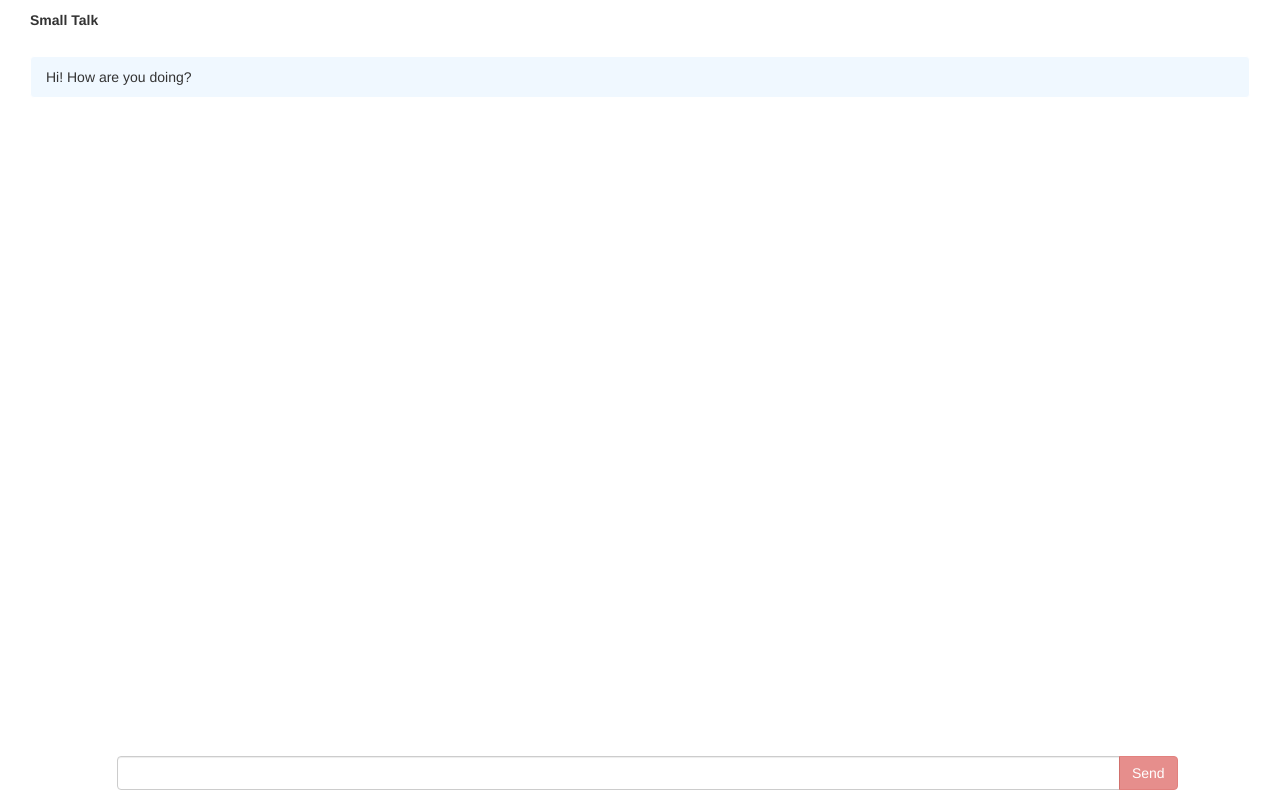
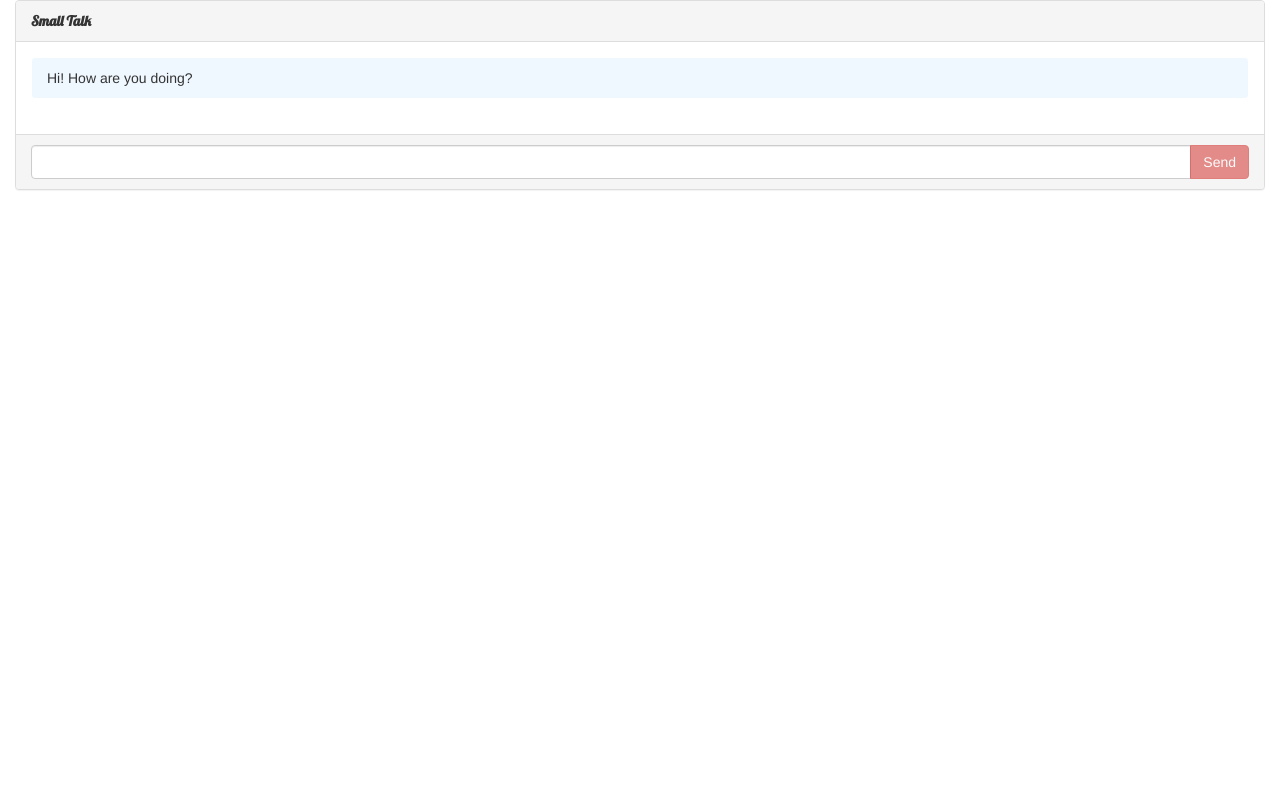
Before and after one commit to sun603/smalltalk, a Django app: page / in a window 1280 px wide. Run offline with Django 3.2, Linux system fonts and the light colour scheme; some libraries are stand-ins or nearby versions.

Commit message:
github things

```diff
--- a/app/static/styles.css
+++ b/app/static/styles.css
@@ -1,16 +1,27 @@
+html,body{
+    height: 100%;
+    /* overflow:hidden; */
+}
+
+.panel-heading {
+    font-family: Lobster, Monospace;
+}
 .panel-body {
     overflow-y: scroll;
     height: 85%;
 }
 
-#chat-bottom {
+/* #chat-bottom {
     position: fixed;
     bottom: 10px;
     padding-left : 8%;
     padding-right: 8%;
     background: white;
+} */
+
+.container-fluid{
+    height: 100%;
 }
-
 
 .list-group-item {
     margin-bottom: 15px;
--- a/app/templates/index.html
+++ b/app/templates/index.html
@@ -6,6 +6,7 @@
   <meta charset="utf-8">
   <meta name="viewport" content="width=device-width, initial-scale=1">
   <link rel="stylesheet" href="https://maxcdn.bootstrapcdn.com/bootstrap/3.3.7/css/bootstrap.min.css">
+  <link rel="stylesheet" type="text/css" href="//fonts.googleapis.com/css?family=Lobster" />
   <script src="https://ajax.googleapis.com/ajax/libs/jquery/1.12.4/jquery.min.js"></script>
   <script src="https://maxcdn.bootstrapcdn.com/bootstrap/3.3.7/js/bootstrap.min.js"></script>
 
@@ -17,7 +18,7 @@
 <body>
 
   <div class="container-fluid">
-    <div>
+    <div id="chat-body" class="panel panel-default">
         <div class="panel-heading"><strong>Small Talk</strong></div>
         <div id="msg-list-div" class="panel-body">
             <ul id="msg-list" class="list-group">
@@ -25,6 +26,7 @@
                 <!-- onroll -->
             </ul>
         </div>
+        <div  class="panel-footer">
         <form id="chat-form" method="post" action="/post/">
         <div id="chat-bottom" class="input-group">
             <input type="text" id="chat-msg" name="chat-msg" class="form-control"/>
@@ -33,6 +35,7 @@
             </span>
         </div>
         </form>
+        </div>
     </div>
   </div>
 </body>
```
Also changed, not shown: README.md (added), db.sqlite3.
